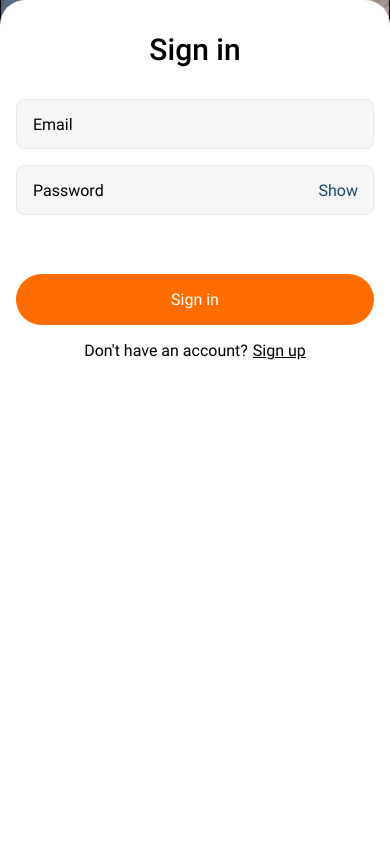
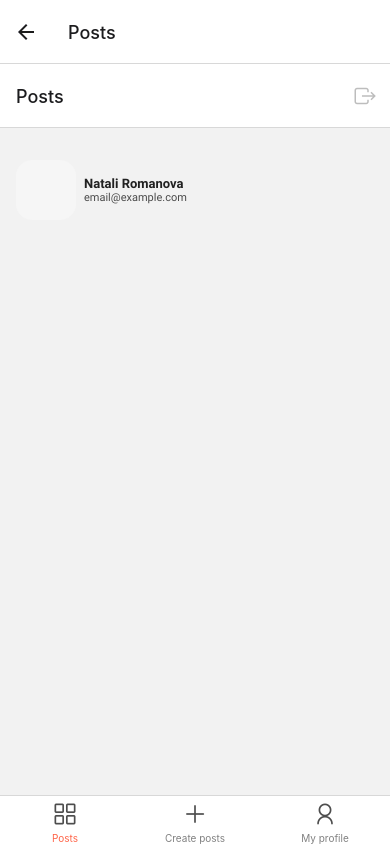
Before and after one commit to NatalyOsadcha/AwesomeProject, a React Native app: screen /Home in a window 390 px wide. Built offline with nearby package versions, Linux system fonts and the light colour scheme.

Commit message:
added navigation

```diff
--- a/App.js
+++ b/App.js
@@ -1,12 +1,16 @@
-import { StatusBar } from "expo-status-bar";
-import { StyleSheet, Text, View } from "react-native";
-import { RegistrationScreen } from "./Screens/RegistrationScreen";
-import LoginScreen from "./Screens/LoginScreen"
-import PostsScreen from "./Screens/PostsScreen";
-import LoginSC from "./Screens/LoginScreen";
+import "react-native-gesture-handler";
+import React from "react";
+import { NavigationContainer } from "@react-navigation/native";
+import { createStackNavigator } from "@react-navigation/stack";
+import RegistrationScreen from "./Screens/RegistrationScreen";
+import LoginScreen from "./Screens/LoginScreen";
+import Home from "./Screens/Home";
 import { useFonts } from "expo-font";
 import * as SplashScreen from "expo-splash-screen";
 import { useCallback } from "react";
+import getHeaderTitle from "./Components/getHeaderTitle";
+
+const MainStack = createStackNavigator();
 
 export default function App() {
   const [fontsLoaded] = useFonts({
@@ -26,11 +30,26 @@ export default function App() {
   }
 
   return (
-    <View>
-      {/* <RegistrationScreen /> */}
-      <LoginScreen />
-      {/* <PostsScreen/> */}
-      <StatusBar style="auto" />
-    </View>
+    <NavigationContainer>
+      <MainStack.Navigator initialRouteName="Login">
+        <MainStack.Screen
+          name="Registration"
+          component={RegistrationScreen}
+          options={{ headerShown: false }}
+        />
+        <MainStack.Screen
+          name="Login"
+          component={LoginScreen}
+          options={{ headerShown: false }}
+        />
+        <MainStack.Screen
+          name="Home"
+          component={Home}
+          options={({ route }) => ({
+            headerTitle: getHeaderTitle(route),
+          })}
+        />
+      </MainStack.Navigator>
+    </NavigationContainer>
   );
 }
--- /dev/null
+++ b/Components/getHeaderTitle.js
@@ -0,0 +1,14 @@
+import { getFocusedRouteNameFromRoute } from '@react-navigation/native';
+
+export default function getHeaderTitle(route) {
+  const routeName = getFocusedRouteNameFromRoute(route) ?? 'Posts';
+
+  switch (routeName) {
+    case 'Posts':
+      return 'Posts';
+    case 'Create posts':
+      return 'Create posts';
+    case 'Profile':
+      return 'My profile';
+  }
+}
--- /dev/null
+++ b/Screens/CreatePostsScreen.jsx
@@ -0,0 +1,18 @@
+import React from 'react'
+import {
+  View,
+  Text,
+  StyleSheet,
+  Image,
+  Pressable,
+  TouchableWithoutFeedback,
+  Keyboard,
+} from "react-native";
+
+
+export default function CreatePostsScreen() {
+  return (
+    <View>
+      <Text>CreatePostsScreen</Text></View>
+  )
+}
--- /dev/null
+++ b/Screens/Home.jsx
@@ -0,0 +1,50 @@
+import React from "react";
+import { View, Text, StyleSheet } from "react-native";
+import { createBottomTabNavigator } from "@react-navigation/bottom-tabs";
+import { AntDesign, Ionicons} from "@expo/vector-icons";
+import PostsScreen from "./PostsScreen";
+import CreatePostsScreen from "./CreatePostsScreen";
+import ProfileScreen from "./ProfileScreen";
+
+const Tabs = createBottomTabNavigator();
+
+const Home = () => {
+  return (
+    <Tabs.Navigator
+      screenOptions={({ route }) => ({
+        tabBarIcon: ({ focused, color, size }) => {
+          let iconName;
+
+          if (route.name === "Posts") {
+            iconName = focused
+              ? "appstore-o"
+              : "appstore-o";
+          } else if (route.name === "Create posts") {
+            iconName = focused ? "plus" : "plus";
+          } else if (route.name === "My profile") {
+            iconName = focused ? "user" : "user";
+          }
+              return <AntDesign name={iconName} size={24} color={'rgba(33, 33, 33, 0.8)'} />;
+        },
+      })}
+      tabBarOptions={{
+        activeTintColor: "tomato",
+        inactiveTintColor: "gray",
+      }}
+    >
+          <Tabs.Screen name="Posts" component={PostsScreen} options={{ headerRight: () => (<Ionicons name="exit-outline" size={24} color="#BDBDBD" style={{marginRight: 13}} />) }} />
+          <Tabs.Screen name="Create posts" component={CreatePostsScreen}/>
+          <Tabs.Screen name="My profile" component={ProfileScreen} />
+    </Tabs.Navigator>
+  );
+};
+
+const styles = StyleSheet.create({
+  container: {
+    flex: 1,
+    alignItems: "center",
+    justifyContent: "center",
+  },
+});
+
+export default Home;
--- a/Screens/LoginScreen.jsx
+++ b/Screens/LoginScreen.jsx
@@ -1,4 +1,5 @@
 import React, { useState } from "react";
+import { useNavigation, useRoute } from "@react-navigation/native";
 import {
   View,
   Text,
@@ -13,17 +14,20 @@ import {
 } from "react-native";
 
 export default function LoginScreen() {
+
   const [email, setEmail] = useState("");
   const [password, setPassword] = useState("");
   const [secureTextEntry, setSecureTextEntry] = useState(true);
+	const navigation = useNavigation();
+	const { } = useRoute();
 
   const toggleSecureTextEntry = () => {
     setSecureTextEntry((prevState) => !prevState);
-	}
+  };
 
-  const onLogin = () => {
-    console.log("Credentials", `${email} + ${password}`);
-  };
+//   const onLogin = () => {
+//     console.log("Credentials", `${email} + ${password}`);
+//   };
 
   return (
     <TouchableWithoutFeedback onPress={Keyboard.dismiss}>
@@ -54,15 +58,19 @@ export default function LoginScreen() {
                   onChangeText={setPassword}
                 />
                 <Pressable onPress={toggleSecureTextEntry}>
-				<Text style={styles.showBtn}>{secureTextEntry? 'Show': 'Hide'}</Text>
+                  <Text style={styles.showBtn}>
+                    {secureTextEntry ? "Show" : "Hide"}
+                  </Text>
                 </Pressable>
               </View>
-              <Pressable style={styles.buttonWrap} onPress={onLogin}>
+              <Pressable style={styles.buttonWrap} onPress={() => navigation.navigate("Home", {})}>
                 <Text style={styles.button}>Sign in</Text>
               </Pressable>
               <View style={styles.textWrap}>
                 <Text style={styles.text}>Don't have an account?</Text>
-                <Pressable>
+                <Pressable
+                  onPress={() => navigation.navigate("Registration", {})}
+                >
                   <Text style={styles.link}>Sign up</Text>
                 </Pressable>
               </View>
@@ -126,7 +134,7 @@ const styles = StyleSheet.create({
     lineHeight: 19,
     fontFamily: "Roboto-Regular",
     color: "#1B4371",
-    padding:16,
+    padding: 16,
   },
   buttonWrap: {
     width: "auto",
--- a/Screens/PostsScreen.jsx
+++ b/Screens/PostsScreen.jsx
@@ -1,5 +1,5 @@
 import React from "react";
-import { StatusBar } from "expo-status-bar";
+import { createBottomTabNavigator } from "@react-navigation/bottom-tabs";
 import { AntDesign, SimpleLineIcons } from "@expo/vector-icons";
 import {
   View,
@@ -15,10 +15,9 @@ export default function PostsScreen() {
   return (
     <TouchableWithoutFeedback onPress={Keyboard.dismiss}>
       <View style={styles.container}>
-        <StatusBar style="auto" />
-        <View style={styles.headerContainer}>
+        {/* <View style={styles.headerContainer}>
           <Text style={styles.header}>Publications</Text>
-        </View>
+        </View> */}
         <View style={styles.body}>
           <View style={styles.user}>
             <View style={styles.avatarWrap}>
@@ -30,7 +29,7 @@ export default function PostsScreen() {
             </View>
           </View>
         </View>
-        <View style={styles.footer}>
+        {/* <View style={styles.footer}>
           <Pressable style={styles.storeWrap}>
             <AntDesign
               name="appstore-o"
@@ -55,7 +54,7 @@ export default function PostsScreen() {
               style={styles.icon}
             />
           </Pressable>
-        </View>
+        </View> */}
       </View>
     </TouchableWithoutFeedback>
   );
@@ -63,27 +62,27 @@ export default function PostsScreen() {
 
 const styles = StyleSheet.create({
   container: {
+        flex: 1,
     position: "relative",
-    height: "100%",
-    paddingTop: 44,
+    // height: "100%",
   },
-  headerContainer: {
-    width: "100%",
-    height: 44,
-    borderBottomWidth: 1,
-    borderColor: "#E8E8E8",
-    borderStyle: "solid",
-  },
-  header: {
-    fontSize: 17,
-    fontFamily: "Roboto-Medium",
-    textAlign: "center",
-    lineHeight: 22,
-    letterSpacing: -0.41,
-    paddingTop: 11,
-    paddingBottom: 11,
-    color: "#212121",
-  },
+  // headerContainer: {
+  //   width: "100%",
+  //   height: 44,
+  //   borderBottomWidth: 1,
+  //   borderColor: "#E8E8E8",
+  //   borderStyle: "solid",
+  // },
+  // header: {
+  //   fontSize: 17,
+  //   fontFamily: "Roboto-Medium",
+  //   textAlign: "center",
+  //   lineHeight: 22,
+  //   letterSpacing: -0.41,
+  //   paddingTop: 11,
+  //   paddingBottom: 11,
+  //   color: "#212121",
+  // },
   body: {
     paddingTop: 32,
     paddingLeft: 16,
@@ -112,19 +111,19 @@ const styles = StyleSheet.create({
     lineHeight: 13,
     color: "rgba(33, 33, 33, 0.8)",
   },
-  footer: {
-    position: "absolute",
-    flexDirection: "row",
-    justifyContent: "center",
-    alignItems: "baseline",
-    bottom: 0,
-    width: "100%",
-    height: 83,
-    borderTopWidth: 1,
-    borderColor: "#E8E8E8",
-    borderStyle: "solid",
-    paddingTop: 9,
-  },
+  // footer: {
+  //   position: "absolute",
+  //   flexDirection: "row",
+  //   justifyContent: "center",
+  //   alignItems: "baseline",
+  //   bottom: 0,
+  //   width: "100%",
+  //   height: 83,
+  //   borderTopWidth: 1,
+  //   borderColor: "#E8E8E8",
+  //   borderStyle: "solid",
+  //   paddingTop: 9,
+  // },
   addWrap: {
     marginLeft: 8,
     marginRight: 8,
--- /dev/null
+++ b/Screens/ProfileScreen.jsx
@@ -0,0 +1,17 @@
+import React from 'react'
+import {
+  View,
+  Text,
+  StyleSheet,
+  Image,
+  Pressable,
+  TouchableWithoutFeedback,
+  Keyboard,
+} from "react-native";
+
+export default function ProfileScreen() {
+  return (
+    <View>
+      <Text>ProfileScreen</Text></View>
+  )
+}
--- a/Screens/RegistrationScreen.jsx
+++ b/Screens/RegistrationScreen.jsx
@@ -1,4 +1,5 @@
 import React, { useState } from "react";
+import { useNavigation, useRoute } from "@react-navigation/native";
 import { AntDesign } from "@expo/vector-icons";
 import {
   ImageBackground,
@@ -14,19 +15,21 @@ import {
   TouchableWithoutFeedback,
 } from "react-native";
 
-export const RegistrationScreen = () => {
+export default function RegistrationScreen() {
   const [login, setLogin] = useState("");
   const [email, setEmail] = useState("");
   const [password, setPassword] = useState("");
   const [secureTextEntry, setSecureTextEntry] = useState(true);
+  const navigation = useNavigation();
+  const {} = useRoute();
 
   const toggleSecureTextEntry = () => {
-    setSecureTextEntry((prevState) => !prevState)
+    setSecureTextEntry((prevState) => !prevState);
   };
 
-   const onLogin = () => {
-    console.log("Credentials", `${login} +${email} + ${password}`);
-  };
+  //  const onLogin = () => {
+  //   console.log("Credentials", `${login} +${email} + ${password}`);
+  // };
 
   return (
     <TouchableWithoutFeedback onPress={Keyboard.dismiss}>
@@ -75,16 +78,21 @@ export const RegistrationScreen = () => {
                     onChangeText={setPassword}
                   />
                   <Pressable onPress={toggleSecureTextEntry}>
-                    <Text style={styles.showBtn}>{secureTextEntry? 'Show' : 'Hide'}</Text>
+                    <Text style={styles.showBtn}>
+                      {secureTextEntry ? "Show" : "Hide"}
+                    </Text>
                   </Pressable>
                 </View>
                 <View style={styles.logIn}>
-                  <Pressable style={styles.buttonWrap}>
-                    <Text style={styles.button} onPress={onLogin}>Sign up</Text>
+                  <Pressable
+                    style={styles.buttonWrap}
+                    onPress={() => navigation.navigate("Home", {})}
+                  >
+                    <Text style={styles.button}>Sign up</Text>
                   </Pressable>
                   <View style={styles.textWrap}>
                     <Text style={styles.text}>Already have an account?</Text>
-                    <Pressable>
+                    <Pressable onPress={() => navigation.navigate("Login", {})}>
                       <Text style={styles.link}>Sign in</Text>
                     </Pressable>
                   </View>
@@ -96,7 +104,7 @@ export const RegistrationScreen = () => {
       </View>
     </TouchableWithoutFeedback>
   );
-};
+}
 
 const styles = StyleSheet.create({
   container: {
@@ -170,7 +178,7 @@ const styles = StyleSheet.create({
     lineHeight: 19,
     fontFamily: "Roboto-Regular",
     color: "#1B4371",
-    padding:16,
+    padding: 16,
   },
   buttonWrap: {
     width: "auto",
```
Also changed, not shown: Screens/CommentsScreen.jsx (added, +17 -0 lines), Screens/MapScreen.jsx (added, +7 -0 lines), package.json (+7 -1 lines), 1 other file (tests, documents, lock files or other folders). Lines whose indentation alone changed are shown as unchanged.
